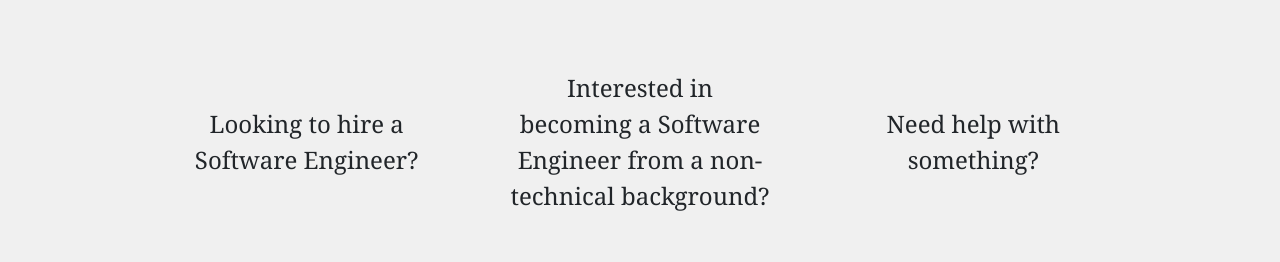
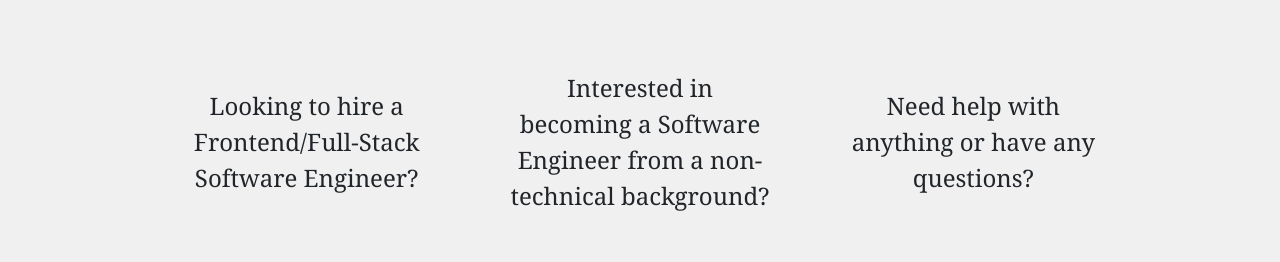
Before and after one commit to davidhk21/my-portfolio, a Next.js app: page /contact_me in a window 1280 px wide. Shown: the part 363-625 px from the top of the page. Built offline with nearby package versions, Linux system fonts and the light colour scheme.

Commit message:
changed questions

```diff
--- a/components/contact_components/contact_form.js
+++ b/components/contact_components/contact_form.js
@@ -44,13 +44,13 @@ export default function ContactForm() {
     <div className={styles.contactFormContainer}>
       <div className={styles.questionsContainer}>
         <div className={styles.questionContainer}>
-          Looking to hire a Software Engineer?
+          Looking to hire a Frontend/Full-Stack Software Engineer?
         </div>
         <div className={styles.questionContainer}>
           Interested in becoming a Software Engineer from a non-technical background?
         </div>
         <div className={styles.questionContainer}>
-          Need help with something?
+          Need help with anything or have any questions?
         </div>
       </div>
       <div>
```
